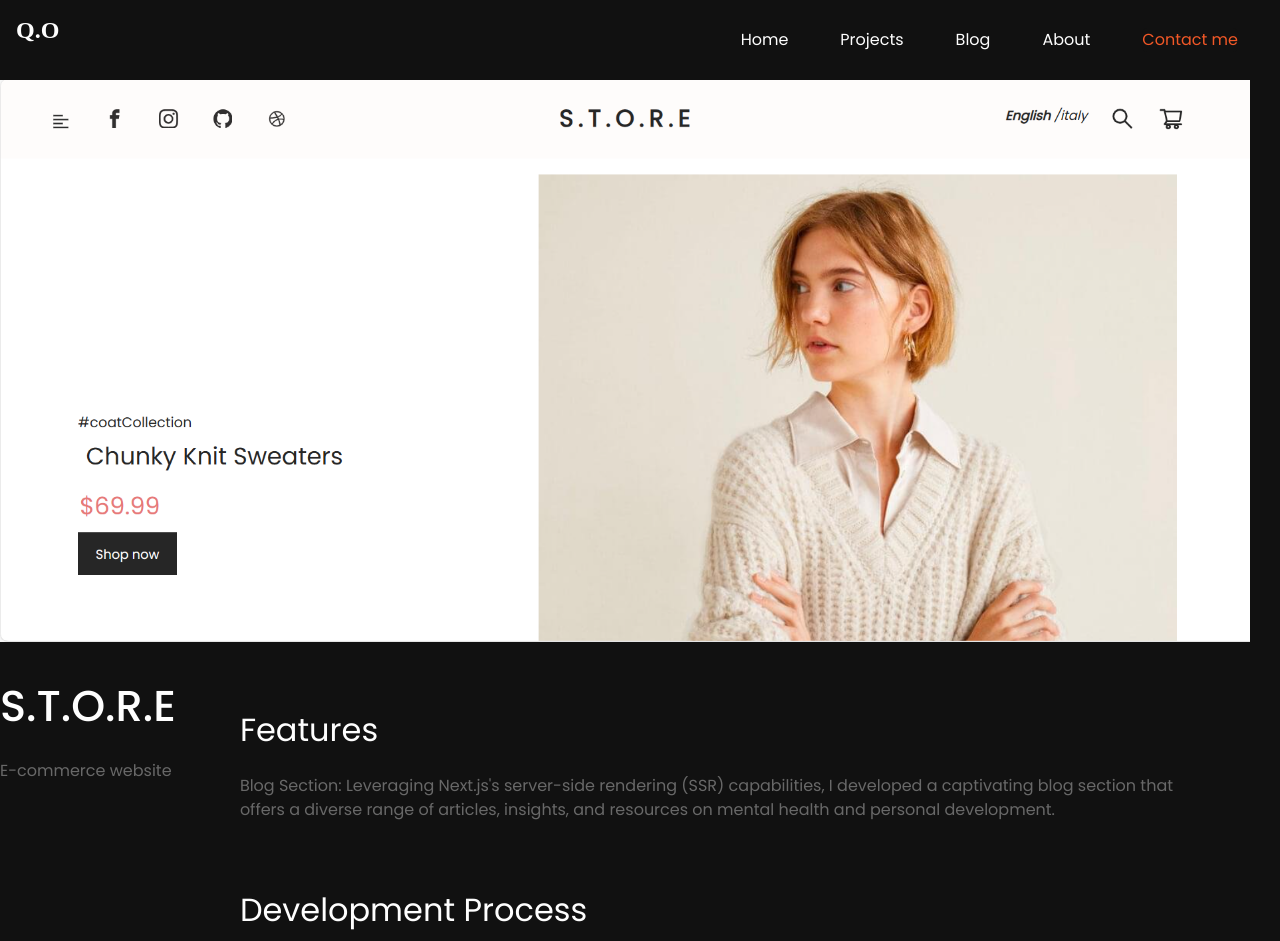
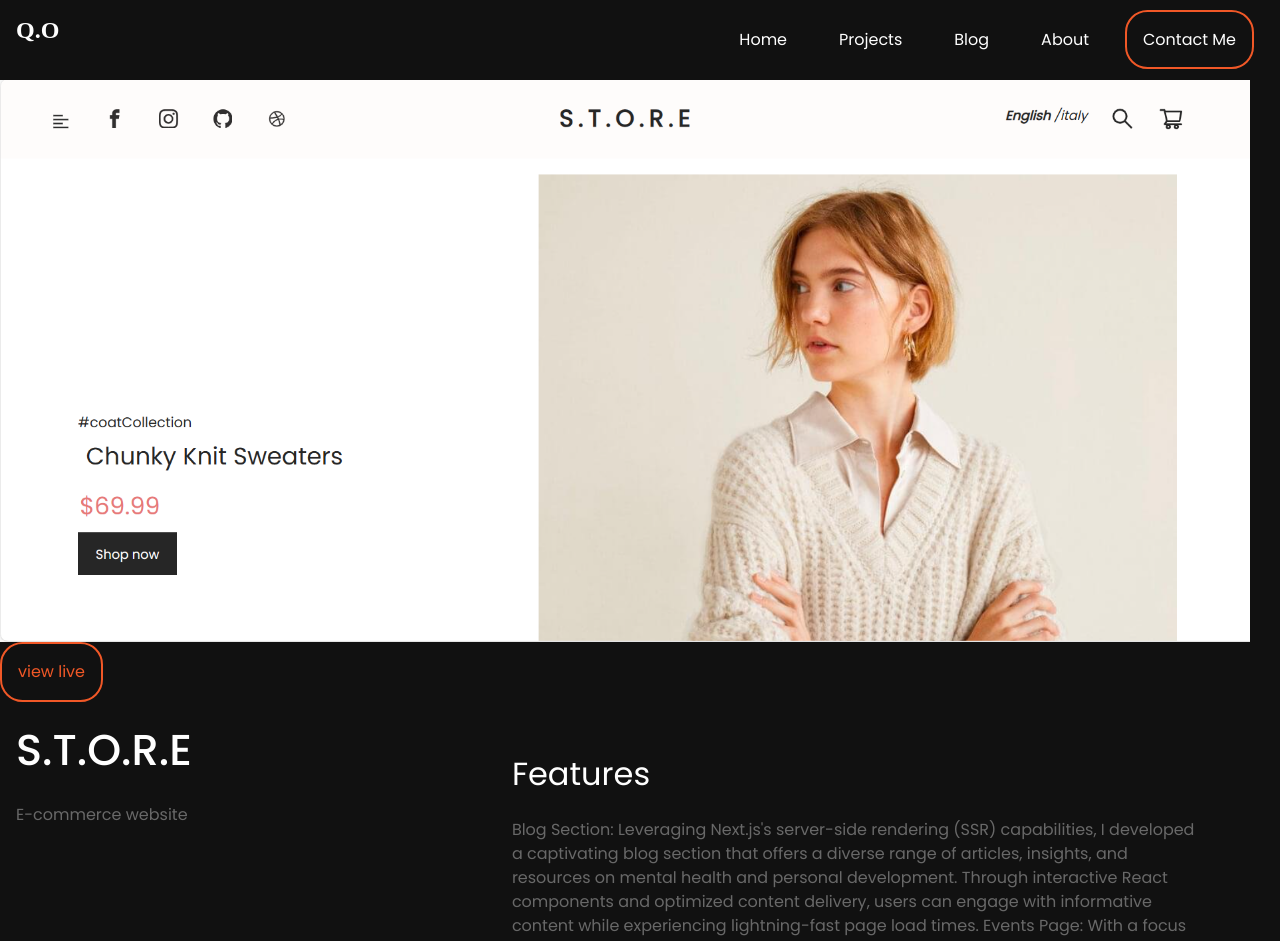
Before and after one commit to Te-Stack/Portfolio-V2, a Next.js app: page /project/project-details/1 in a window 1280 px wide. Shown: the top 941 px of the page. Built offline with nearby package versions, Linux system fonts and the light colour scheme.

Commit message:
Working on the project details

```diff
--- a/app/(routes)/project/page.jsx
+++ b/app/(routes)/project/page.jsx
@@ -10,7 +10,7 @@ const Projects = () => {
             <div className="projectpage">
                 <div>
                 <h1>My Projects</h1>
-                <p>Discover prestigious projects</p>
+                <p>Discover my prestigious projects</p>
 
                 </div>
 
--- a/app/(routes)/project/project-details/[id]/page.jsx
+++ b/app/(routes)/project/project-details/[id]/page.jsx
@@ -3,6 +3,7 @@ import Image from "next/image";
 import project1 from "../../../../../public/Project-pics-1.png"
 import ProjectComponent from "@/app/components/parallax/Projectparallax";
 import Split from "@/app/components/split/split";
+import Button from "@/app/components/button/button";
 
 
 
@@ -22,15 +23,19 @@ const ProductDetails = () => {
 
 
 
+            <Button value="view live" />
 
             <ProjectComponent
                 name="S.T.O.R.E"
                 small='E-commerce website '
-                featureDetails="Blog Section: Leveraging Next.js's server-side rendering (SSR) capabilities, I developed a captivating blog section that offers a diverse range of articles, insights, and resources on mental health and personal development. "
+                featureDetails="Blog Section: Leveraging Next.js's server-side rendering (SSR) capabilities, I developed a captivating blog section that offers a diverse range of articles, insights, and resources on mental health and personal development. Through interactive React components and optimized content delivery, users can engage with informative content while experiencing lightning-fast page load times.
+                Events Page: With a focus on community engagement and support, the Unveiled Nation website features an events page that dynamically showcases upcoming workshops, seminars, and therapeutic sessions. By harnessing the power of SQL databases for data management and retrieval, I implemented a seamless event management system, allowing users to stay informed and participate in transformative experiences.
+                E-commerce Page: In alignment with Unveiled Nation's mission to provide accessible resources for mental well-being, I developed an e-commerce page where customers can explore and purchase products and resources directly from the website. Through secure payment gateways and intuitive checkout processes, users can seamlessly shop for books, tools, and other therapeutic resources, fostering a supportive environment for personal growth and healing. "
 
                 developmentDetails="The Unveiled Nation website was meticulously crafted using JavaScript's Next.js framework, renowned for its versatility and performance in building powerful web applications. With SQL as the chosen database language, I seamlessly integrated robust backend functionalities with a dynamic and responsive front-end interface, ensuring a seamless user experience across all devices."
 
             />
+
             <Split/>
 
             <What />
--- a/app/components/Nav/Navs.jsx
+++ b/app/components/Nav/Navs.jsx
@@ -2,6 +2,8 @@
 import { useState } from "react";
 import Link from "next/link";
 import "./Navs.css"
+import Button from "../button/button";
+
 
 const Nav = () => {
     const [active,setActive] = useState(false)
@@ -26,7 +28,7 @@ const Nav = () => {
                     <li className="nav-item"><Link href="/project" className="nav-link">Projects</Link></li>
                     <li className="nav-item"><Link href="/blog" className="nav-link">Blog</Link></li>
                     <li className="nav-item"><Link href="/about" className="nav-link">About</Link></li>
-                    <li className="nav-item"><Link href="#Contact" className="nav-link btn"><button className="btn">Contact me</button></Link></li>
+                    <li className="nav-item"><Link href="#Contact" className="nav-link btn">Contact Me</Link></li>
                 </ul>
                 <div className={`${active ? "hamburger active" : "hamburger"  }`}  onClick={toggleLinks} >
                     <span className="bar"></span>
--- /dev/null
+++ b/app/components/button/button.css
@@ -0,0 +1,16 @@
+.btn{
+    padding: 1rem 1rem;
+    color: var(--OrangeColor);
+    background-color: var(--BlackColor);
+    border:solid 2px var(--OrangeColor);
+    border-radius: 1.4rem;
+}
+.btn:hover{
+    background-color: var(--WhiteColor);
+    border: solid 2px var(--WhiteColor);
+    transition: 1s;
+}
+
+.btn:not(:hover){
+    transition: 1s ease-in-out;
+   }
--- /dev/null
+++ b/app/components/button/button.jsx
@@ -0,0 +1,13 @@
+import "./button.css"
+
+const Button = ({value}) => {
+    return (
+        <div>
+            <button className="btn">{value}</button>
+
+
+        </div>
+     );
+}
+
+export default Button;
--- a/app/components/parallax/Projectparallax.jsx
+++ b/app/components/parallax/Projectparallax.jsx
@@ -17,7 +17,7 @@ const ProjectComponent = ({name, small, featureDetails, developmentDetails} ) =>
       animation: gsap.timeline({ paused: true }).fromTo(
         colLeftRef.current,
         { y: 0 },
-        { y: '50vh', duration: 2.5, ease: 'none' },
+        { y: '100vh', duration: 2.5, ease: 'none' },
         0
       ),
       trigger: sectionRef.current,
@@ -46,18 +46,18 @@ const ProjectComponent = ({name, small, featureDetails, developmentDetails} ) =>
  }, []);
 
  return (
-    <div className="flex flex-col md:flex-row justify-between why pt-8" ref={sectionRef}>
+    <div className="flex flex-col md:flex-row justify-between why p-4" ref={sectionRef}>
       <div id="vertical"  ref={colLeftRef}>
         <h2>{name}</h2>
         <p>{small}</p>
       </div>
       <div className="col_left" id="vertical">
-      <div className='left'>
+      <div className='left crop'>
 
                     <h3>Features</h3>
                     <p>{featureDetails}</p>
                 </div>
-                <div className='left'>
+                <div className='left crop'>
                     <h3>Development Process</h3>
                     <p>{developmentDetails}</p>
                 </div>
--- a/app/components/parallax/parallax.css
+++ b/app/components/parallax/parallax.css
@@ -24,6 +24,10 @@ p{
 
 .left{
     padding: 2rem 4rem;
+}
+
+.crop{
+    padding-left: 20rem;
 }
 
 @media screen and (max-width:468px) {
```
